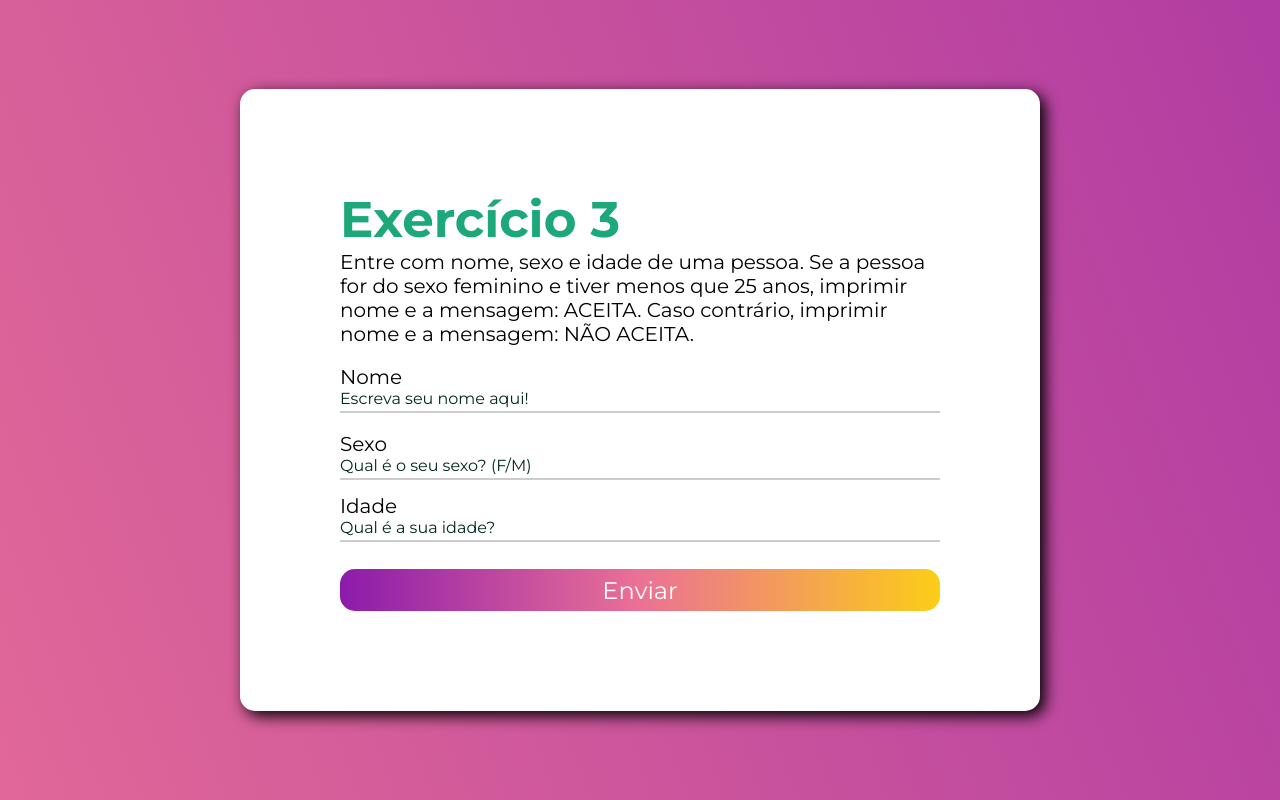
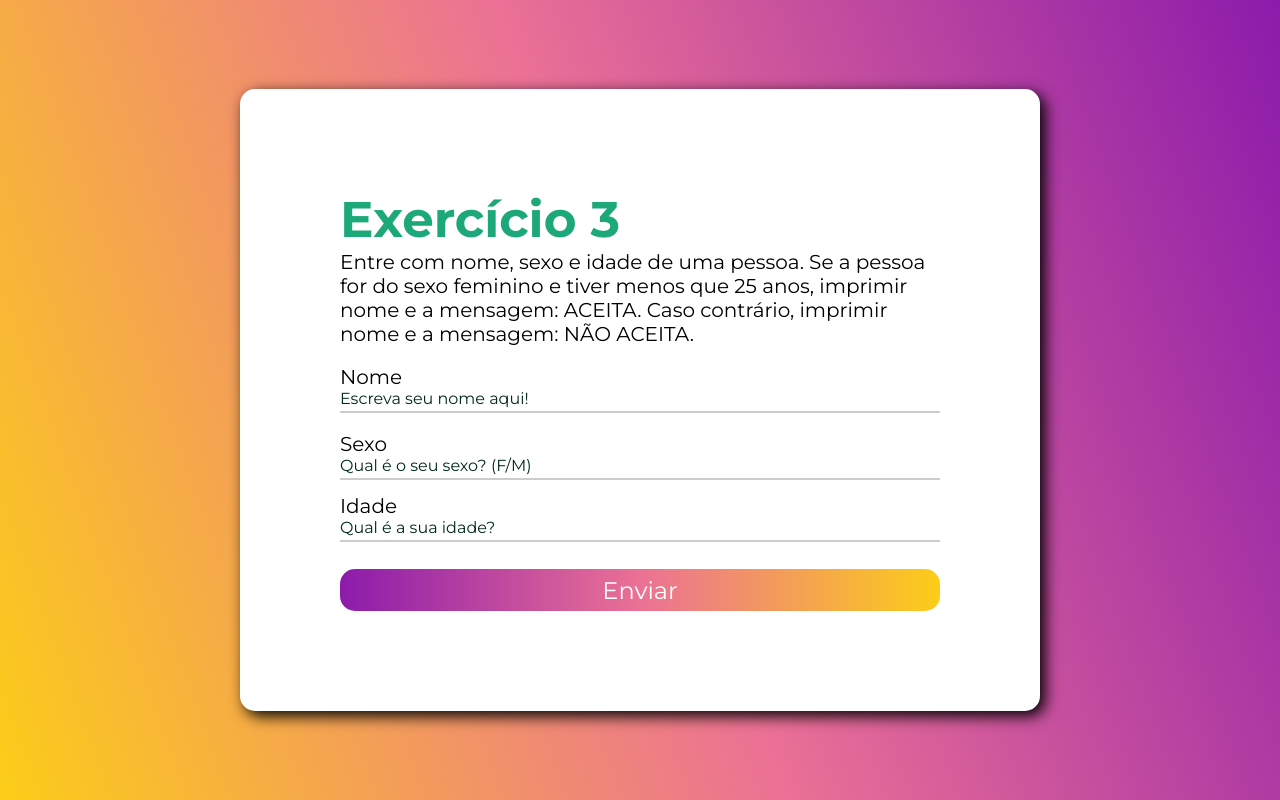
Before and after one commit to 4rthurCoelho/exercicios-php-novos-titans, a PHP site: page / in a window 1280 px wide. Run offline with PHP 8.4, Linux system fonts and the light colour scheme.

Commit message:
Exercicio corrigido e finalizado

```diff
--- a/Exercicio 3/style.css
+++ b/Exercicio 3/style.css
@@ -16,32 +16,6 @@ body {
     display: flex;
     align-items: center;
     justify-content: center;
-    background-size: 400% 400%;
-    -webkit-animation: AnimationName 10s ease-in-out infinite;
-    -moz-animation: AnimationName 10s ease-in-out infinite;
-    -o-animation: AnimationName 10s ease-in-out infinite;
-    animation: AnimationName 10s ease-in-out infinite;
-}
-
-@-webkit-keyframes AnimationName {
-    0%{background-position:0% 59%}
-    50%{background-position:100% 42%}
-    100%{background-position:0% 59%}
-}
-@-moz-keyframes AnimationName {
-    0%{background-position:0% 59%}
-    50%{background-position:100% 42%}
-    100%{background-position:0% 59%}
-}
-@-o-keyframes AnimationName {
-    0%{background-position:0% 59%}
-    50%{background-position:100% 42%}
-    100%{background-position:0% 59%}
-}
-@keyframes AnimationName {
-    0%{background-position:0% 59%}
-    50%{background-position:100% 42%}
-    100%{background-position:0% 59%}
 }
 
 main.container {
@@ -51,7 +25,7 @@ main.container {
     padding: 100px;
     box-shadow: 5px 5px 15px rgba(0, 0, 0, 3);
     border-radius: 15px;
-    animation: zoomInDown;
+    animation: rotateIn;
     animation-duration: 1s;
 
 }
```
Also changed, not shown: Exercicio 3/index.php (+28 -23 lines).
